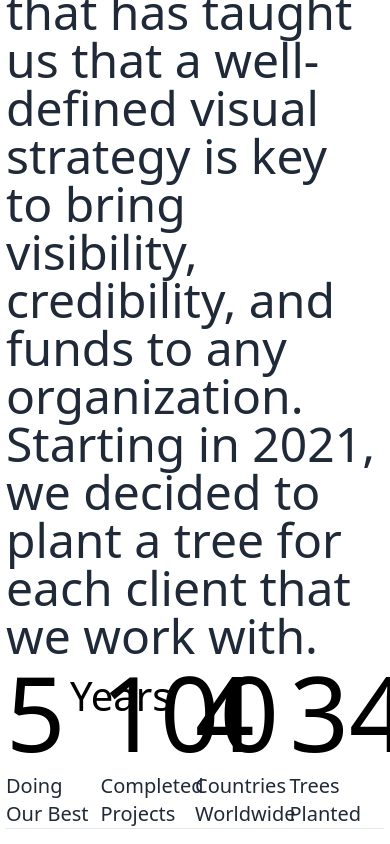
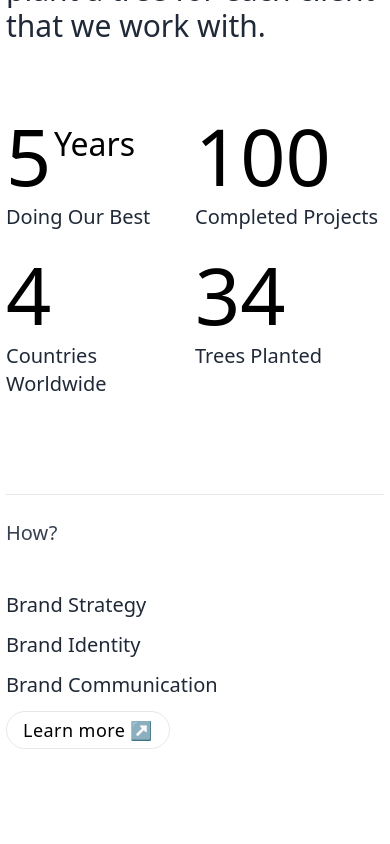
Before and after one commit to ayodejipy/humana-clone, a Nuxt app: page / in a window 390 px wide. Shown: the part 2240-3084 px from the top of the page. Built offline with nearby package versions, Linux system fonts and the light colour scheme.

Commit message:
update: mobile update on what we do section

```diff
--- a/components/Body/About.vue
+++ b/components/Body/About.vue
@@ -1,5 +1,5 @@
 <template>
-    <div class="w-full flex flex-col gap-8 md:gap-0 md:flex-row sm:pt-10 pb-24 md:pb-60">
+    <div class="w-full flex flex-col gap-8 md:gap-0 md:flex-row sm:pt-20 pb-24 md:pb-60">
         <div class="flex-shrink-0 w-64">
             <p class="text-xl font-light text-gray-800">Lagos, Nigeria</p>
             <p id="local-time" class="text-xl font-light text-gray-800">
@@ -13,8 +13,11 @@
             </p>
         </div>
         <div class="sm:flex-[0_0_51%] sm:max-w-[51%]">
-            <h2 class="text-3xl leading-tight sm:text-5xl tracking-normal md:leading-6 font-light break-words">
-                We design disruptive brands for organizations that aspire to have a positive social and environmental impact.
+            <h2
+                class="text-3xl leading-tight sm:text-5xl tracking-normal md:leading-tight font-light break-words"
+            >
+                We design disruptive brands for organizations that aspire to have a positive social
+                and environmental impact.
             </h2>
         </div>
     </div>
--- a/components/Body/Vision.vue
+++ b/components/Body/Vision.vue
@@ -1,33 +1,44 @@
 <template>
-    <div class="sm:pb-52">
-        <div class="mt-6 mb-4">
-            <button type="button" class="border border-gray-200 px-4 py-1 text-lg font-light tracking-wide rounded-full">Our Vision ↗</button>
+    <div class="pb-24 sm:pb-52">
+        <div class="mt-12 mb-6 md:mt-6 md:mb-4">
+            <button
+                type="button"
+                class="border border-gray-200 px-4 py-1 text-lg font-light tracking-wide rounded-full"
+            >
+                Our Vision ↗
+            </button>
         </div>
 
         <div class="w-full sm:mb-10">
-            <h3 class="font-light text-5xl text-gray-800">
-                We’ve worked extensively in terms of geography and sector, developing a variety of work — products, services, and experiences — that
-                has taught us that a well-defined visual strategy is key to bring visibility, credibility, and funds to any organization. Starting in
-                2021, we decided to plant a tree for each client that we work with.
+            <h3 class="font-light text-3xl md:text-5xl text-gray-800">
+                We’ve worked extensively in terms of geography and sector, developing a variety of
+                work — products, services, and experiences — that has taught us that a well-defined
+                visual strategy is key to bring visibility, credibility, and funds to any
+                organization. Starting in 2021, we decided to plant a tree for each client that we
+                work with.
             </h3>
         </div>
 
-        <div class="w-full flex sm:pt-16">
-            <div class="flex-[0_0_25%] max-w-[25%] relative">
-                <h2 class="font-medium text-[6.5rem] leading-none">5</h2>
-                <h4 class="absolute top-1.5 left-16 text-[2.5rem] font-normal">Years</h4>
+        <div class="w-full flex flex-wrap md:flex-nowrap pt-12 sm:pt-16">
+            <div class="flex-[1_1_50%] md:flex-[0_0_25%] md:max-w-[25%] relative pt-6 md:pt-0">
+                <h2 class="font-medium text-[4.95rem] md:text-[6.5rem] leading-none">5</h2>
+                <h4
+                    class="absolute top-7 md:top-1.5 left-12 text-[2rem] md:left-16 md:text-[2.5rem] font-normal"
+                >
+                    Years
+                </h4>
                 <p class="capitalize text-xl mt-2 text-gray-800 font-light">Doing our best</p>
             </div>
-            <div class="flex-[0_0_25%] max-w-[25%] relative">
-                <h2 class="font-medium text-[6.5rem] leading-none">100</h2>
+            <div class="flex-[1_1_50%] md:flex-[0_0_25%] md:max-w-[25%] relative pt-6 md:pt-0">
+                <h2 class="font-medium text-[4.95rem] md:text-[6.5rem] leading-none">100</h2>
                 <p class="capitalize text-xl mt-2 text-gray-800 font-light">Completed Projects</p>
             </div>
-            <div class="flex-[0_0_25%] max-w-[25%] relative">
-                <h2 class="font-medium text-[6.5rem] leading-none">4</h2>
+            <div class="flex-[1_1_50%] md:flex-[0_0_25%] md:max-w-[25%] relative pt-6 md:pt-0">
+                <h2 class="font-medium text-[4.95rem] md:text-[6.5rem] leading-none">4</h2>
                 <p class="capitalize text-xl mt-2 text-gray-800 font-light">Countries Worldwide</p>
             </div>
-            <div class="flex-[0_0_25%] max-w-[25%] relative">
-                <h2 class="font-medium text-[6.5rem] leading-none">34</h2>
+            <div class="flex-[1_1_50%] md:flex-[0_0_25%] md:max-w-[25%] relative pt-6 md:pt-0">
+                <h2 class="font-medium text-[4.95rem] md:text-[6.5rem] leading-none">34</h2>
                 <p class="capitalize text-xl mt-2 text-gray-800 font-light">Trees Planted</p>
             </div>
         </div>
--- a/components/Body/WhatWeDo.vue
+++ b/components/Body/WhatWeDo.vue
@@ -1,20 +1,25 @@
 <template>
-    <div class="w-full sm:pb-60">
-        <div class="w-full flex items-center">
-            <div class="relative flex-[0_0_16.67%] max-w-[18%]">
-                <p class="font-light text-xl text-gray-700">How?</p>
+    <div class="w-full pb-24 sm:pb-60">
+        <div class="w-full flex flex-col items-start gap-3 md:gap-0 md:flex-row md:items-center">
+            <div class="relative md:flex-[0_0_16.67%] md:max-w-[18%]">
+                <p class="font-light text-xl text-gray-700 mb-8 md:mb-0">How?</p>
             </div>
-            <div class="relative flex-[0_0_16.67%] max-w-[18%]">
+            <div class="relative md:flex-[0_0_16.67%] md:max-w-[18%]">
                 <p class="capitalize text-xl text-gray-800 font-light">Brand Strategy</p>
             </div>
-            <div class="relative flex-[0_0_16.67%] max-w-[18%] sm:pl-1">
+            <div class="relative md:flex-[0_0_16.67%] md:max-w-[18%] sm:pl-1">
                 <p class="capitalize text-xl text-gray-800 font-light">Brand Identity</p>
             </div>
-            <div class="relative flex-[0_0_16.67%] max-w-[18%] sm:pl-1">
+            <div class="relative md:flex-[0_0_16.67%] md:max-w-[18%] sm:pl-1">
                 <p class="capitalize text-xl text-gray-800 font-light">Brand Communication</p>
             </div>
             <div class="relative flex-1 flex justify-start sm:pl-[9.12rem]">
-                <button type="button" class="border border-gray-200 px-4 py-1 text-lg font-light tracking-wide rounded-full">Learn more ↗</button>
+                <button
+                    type="button"
+                    class="border border-gray-200 px-4 py-1 text-lg font-light tracking-wide rounded-full"
+                >
+                    Learn more ↗
+                </button>
             </div>
         </div>
     </div>
```
